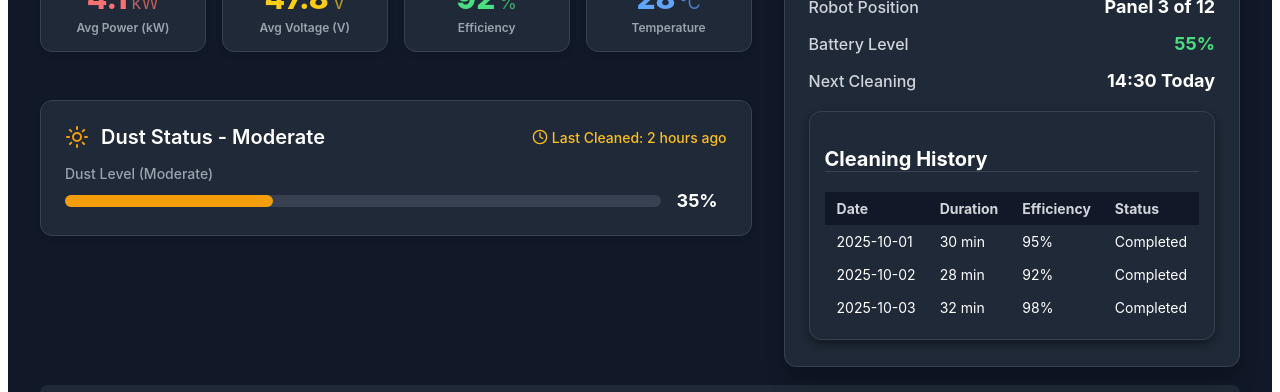
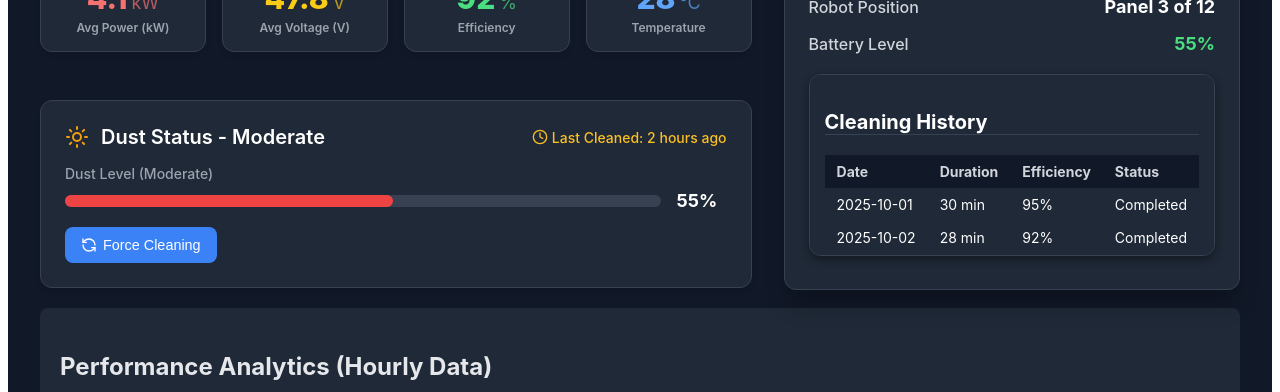
Before and after one commit to ionode-cloud/SolarPanelCleaning-IoT, a React (Vite) app in the folder frontend/: page / in a window 1280 px wide. Shown: the part 558-950 px from the top of the page. Built offline with nearby package versions, Linux system fonts and the light colour scheme.

Commit message:
add a button for clean solar panel forcely

```diff
--- a/frontend/src/App.css
+++ b/frontend/src/App.css
@@ -1,3 +1,4 @@
+
 .dashboard-container {
   min-height: 100vh;
   background-color: #111827;
@@ -537,8 +538,9 @@
 }
 /* Cleaning History Panel */
 .cleaning-history-panel {
+  max-height: 150px;
   margin-top: 20px;
-  background-color: #1f2937; /* Dark panel */
+  background-color: #1f2937;
   padding: 15px;
   border-radius: 12px;
   box-shadow: 0 4px 10px rgba(0, 0, 0, 0.4);
@@ -610,3 +612,22 @@
     color: #fff;
     border-bottom: 1px solid #374151;
 }
+
+.force-clean-btn {
+  margin-top: 1rem;
+  background-color: #3b82f6;
+  color: white;
+  border: none;
+  padding: 0.6rem 1rem;
+  border-radius: 8px;
+  font-size: 0.9rem;
+  cursor: pointer;
+  display: flex;
+  align-items: center;
+  justify-content: center;
+  transition: background-color 0.3s;
+}
+
+.force-clean-btn:hover {
+  background-color: #2563eb;
+}
--- a/frontend/src/App.jsx
+++ b/frontend/src/App.jsx
@@ -6,19 +6,42 @@ import HourlyStatusCard from "./components/HourlyStatusCard";
 import DustLevelBar from "./components/DustLevelBar";
 import LiveVideoPanel from "./components/LiveVideoPanel";
 import PerformanceChart from "./components/PerformanceChart";
-import "./App.css"
+import "./App.css";
 
 const App = () => {
-  const [data] = useState(initialMockData);
+  const [data, setData] = useState(initialMockData);
 
+  const handleForceClean = useCallback(() => {
+    const now = new Date();
+    const formattedDate = now.toISOString().split("T")[0]; // YYYY-MM-DD format
+    const newEntry = {
+      date: formattedDate,
+      duration: "25 min",
+      efficiency: Math.floor(Math.random() * 5) + 95, // random 95–99%
+      status: "Force Clean",
+    };
+
+    // Update dashboard data
+    setData((prev) => ({
+      ...prev,
+      dustLevel: 0,
+      dustStatus: "Clean",
+      lastCleaned: now.toLocaleString(),
+      cleaningHistory: [newEntry, ...prev.cleaningHistory],
+    }));
+
+    console.log("✅ Force cleaning triggered. Data updated.");
+  }, []);
+
+  // ✅ Handle data download
   const handleDownload = useCallback(() => {
     const dataToDownload = { timestamp: new Date().toISOString(), ...data };
     const jsonString = JSON.stringify(dataToDownload, null, 2);
-    const blob = new Blob([jsonString], { type: 'application/json' });
+    const blob = new Blob([jsonString], { type: "application/json" });
     const url = URL.createObjectURL(blob);
-    const a = document.createElement('a');
+    const a = document.createElement("a");
     a.href = url;
-    a.download = 'solar_dashboard_data.json';
+    a.download = "solar_dashboard_data.json";
     document.body.appendChild(a);
     a.click();
     document.body.removeChild(a);
@@ -28,52 +51,107 @@ const App = () => {
 
   return (
     <div className="dashboard-container">
+      {/* Header */}
       <header className="header">
         <div>
-          <h1 className="header-title text-white"><span className="text-yellow">Solar</span> Panel</h1>
+          <h1 className="header-title text-white">
+            <span className="text-yellow">Solar</span> Panel
+          </h1>
           <p className="header-subtitle">Real-time Monitoring & Control System</p>
         </div>
+
         <div className="header-actions">
-          <button onClick={handleDownload} className="download-button" title="Download All Current Data">
+          <button
+            onClick={handleDownload}
+            className="download-button"
+            title="Download All Current Data"
+          >
             <Download size={18} className="download-icon" /> Download Data
           </button>
-          <div className="text-green" style={{ fontWeight: 600, display: 'flex', alignItems: 'center' }}>
-            <Wifi size={20} style={{ marginRight: '0.5rem' }} /> System Online
+          <div
+            className="text-green"
+            style={{ fontWeight: 600, display: "flex", alignItems: "center" }}
+          >
+            <Wifi size={20} style={{ marginRight: "0.5rem" }} /> System Online
           </div>
         </div>
       </header>
 
+      {/* Main Dashboard */}
       <div className="main-grid">
+        {/* Left Side: Data & Dust */}
         <div className="data-section">
+          {/* Metric Cards */}
           <div className="data-cards-grid">
             <MetricCard title="Voltage" value={data.voltage} unit="V" icon={Zap} color="#d97706" />
             <MetricCard title="Current" value={data.current} unit="A" icon={Bolt} color="#059669" />
             <MetricCard title="Power" value={data.power} unit="kW" icon={Power} color="#dc2626" />
-            <MetricCard title="Energy Today" value={data.energyToday} unit="kWh" icon={Gauge} color="#2563eb" />
+            <MetricCard
+              title="Energy Today"
+              value={data.energyToday}
+              unit="kWh"
+              icon={Gauge}
+              color="#2563eb"
+            />
           </div>
+
+          {/* Hourly Status */}
           <div>
             <h3 className="hourly-status-section-title">Last Hourly Status</h3>
             <div className="hourly-status-grid">
-              <HourlyStatusCard title="Avg Power (kW)" value={data.avgPower.toFixed(1)} unit="kW" color="#f87171" icon={Power} />
-              <HourlyStatusCard title="Avg Voltage (V)" value={data.avgVoltage.toFixed(1)} unit="V" color="#facc15" icon={Zap} />
-              <HourlyStatusCard title="Efficiency" value={data.efficiency} unit="%" color="#4ade80" icon={TrendingUp} />
-              <HourlyStatusCard title="Temperature" value={data.temperature} unit="°C" color="#60a5fa" icon={Thermometer} />
+              <HourlyStatusCard
+                title="Avg Power (kW)"
+                value={data.avgPower.toFixed(1)}
+                unit="kW"
+                color="#f87171"
+                icon={Power}
+              />
+              <HourlyStatusCard
+                title="Avg Voltage (V)"
+                value={data.avgVoltage.toFixed(1)}
+                unit="V"
+                color="#facc15"
+                icon={Zap}
+              />
+              <HourlyStatusCard
+                title="Efficiency"
+                value={data.efficiency}
+                unit="%"
+                color="#4ade80"
+                icon={TrendingUp}
+              />
+              <HourlyStatusCard
+                title="Temperature"
+                value={data.temperature}
+                unit="°C"
+                color="#60a5fa"
+                icon={Thermometer}
+              />
             </div>
           </div>
-          <DustLevelBar percentage={data.dustLevel} status={data.dustStatus} lastCleaned={data.lastCleaned} />
+
+          {/* ✅ Dust Bar with Force Cleaning */}
+          <DustLevelBar
+            percentage={data.dustLevel}
+            status={data.dustStatus}
+            lastCleaned={data.lastCleaned}
+            onForceClean={handleForceClean} // <-- pass function
+          />
         </div>
 
+        {/* Right Side: Live Feed & Cleaning History */}
         <div className="video-column">
           <LiveVideoPanel
             progress={data.cleaningProgress}
             robotPosition={data.robotPosition}
             batteryLevel={data.batteryLevel}
             nextCleaning={data.nextCleaning}
-            cleaningHistory={data.cleaningHistory} // <-- pass here
+            cleaningHistory={data.cleaningHistory} // updated live
           />
         </div>
       </div>
 
+      {/* Performance Chart */}
       <PerformanceChart data={data.performanceData} />
     </div>
   );
--- a/frontend/src/components/DustLevelBar.jsx
+++ b/frontend/src/components/DustLevelBar.jsx
@@ -1,31 +1,61 @@
-import React from "react";
-import { Sun, Clock } from "lucide-react";
-import "../App.css"
-const DustLevelBar = ({ percentage, status, lastCleaned }) => {
-  let barColor = '#f59e0b';
-  if (percentage < 20) barColor = '#10b981';
-  else if (percentage > 50) barColor = '#ef4444';
+import React, { useState } from "react";
+import { Sun, Clock, RefreshCcw } from "lucide-react";
+import "../App.css";
+
+const DustLevelBar = ({ percentage, status, lastCleaned, onForceClean }) => {
+  const [currentPercentage, setCurrentPercentage] = useState(percentage);
+  const [currentStatus, setCurrentStatus] = useState(status);
+  const [lastClean, setLastClean] = useState(lastCleaned);
+
+  // Handle Force Cleaning
+  const handleForceClean = () => {
+    setCurrentPercentage(0);
+    setCurrentStatus("Clean");
+    const now = new Date().toLocaleString();
+    setLastClean(now);
+
+    // Notify parent to update history
+    if (onForceClean) {
+      onForceClean({
+        date: now,
+        duration: "3 min",
+        efficiency: 98,
+        status: "Completed (Force Clean)"
+      });
+    }
+  };
+
+  // Color logic
+  let barColor = "#f59e0b";
+  if (currentPercentage < 20) barColor = "#10b981";
+  else if (currentPercentage > 50) barColor = "#ef4444";
 
   return (
-    <div className="dust-bar-container" style={{ borderColor: '#374151' }}>
+    <div className="dust-bar-container" style={{ borderColor: "#374151" }}>
       <div className="dust-header">
         <Sun className="dust-icon" size={24} />
-        <div className="dust-title">Dust Status - {status}</div>
+        <div className="dust-title">Dust Status - {currentStatus}</div>
         <div className="last-cleaned">
-          <Clock size={16} style={{ marginRight: '0.25rem' }} /> Last Cleaned: {lastCleaned}
+          <Clock size={16} style={{ marginRight: "0.25rem" }} /> Last Cleaned: {lastClean}
         </div>
       </div>
 
-      <div className="dust-level-label">Dust Level ({status})</div>
+      <div className="dust-level-label">Dust Level ({currentStatus})</div>
       <div className="progress-wrapper">
         <div className="progress-bg">
           <div
             className="progress-bar"
-            style={{ width: `${percentage}%`, backgroundColor: barColor }}
+            style={{ width: `${currentPercentage}%`, backgroundColor: barColor }}
           ></div>
         </div>
-        <span className="progress-percentage">{percentage}%</span>
+        <span className="progress-percentage">{currentPercentage}%</span>
       </div>
+
+      {/* Force Cleaning Button */}
+      <button className="force-clean-btn" onClick={handleForceClean}>
+        <RefreshCcw size={16} style={{ marginRight: "6px" }} />
+        Force Cleaning
+      </button>
     </div>
   );
 };
--- a/frontend/src/components/LiveVideoPanel.jsx
+++ b/frontend/src/components/LiveVideoPanel.jsx
@@ -4,12 +4,10 @@ import "../App.css";
 import Robot from "../assets/solar img.jpg";
 import video from "../assets/Solar Cleaning.mp4";
 
-
 const LiveVideoPanel = ({ progress, robotPosition, batteryLevel, nextCleaning, cleaningHistory }) => {
   let batteryColor = "#4ade80";
   if (batteryLevel < 40) batteryColor = "#facc15";
   if (batteryLevel < 20) batteryColor = "#f87171";
-
 
   return (
     <div className="video-panel" style={{ borderColor: "#374151" }}>
@@ -41,10 +39,11 @@ const LiveVideoPanel = ({ progress, robotPosition, batteryLevel, nextCleaning, c
           </span>
         </div>
 
-        <div className="status-detail">
+        {/* <div className="status-detail">
           <span className="status-label">Next Cleaning</span>
           <span className="status-value-lg">{nextCleaning}</span>
-        </div>
+        </div> */}
+
         {/* Cleaning History */}
         <div className="cleaning-history-panel">
           <h3 className="Cleaning-History">Cleaning History</h3>
--- a/frontend/src/data/mockData.js
+++ b/frontend/src/data/mockData.js
@@ -1,3 +1,4 @@
+// data.js
 export const generatePerformanceData = () => {
   return Array.from({ length: 25 }, (_, i) => {
     const hour = i.toString().padStart(2, '0') + ':00';
@@ -18,12 +19,13 @@ export const generatePerformanceData = () => {
     };
   });
 };
+
 export const initialMockData = {
   voltage: 48.0,
   current: 11.6,
   power: 1.4,
   energyToday: 28.0,
-  dustLevel: 35,
+  dustLevel: 55,
   dustStatus: 'Moderate',
   lastCleaned: '2 hours ago',
   nextCleaning: '14:30 Today',
@@ -35,7 +37,7 @@ export const initialMockData = {
   batteryLevel: 55,
   cleaningProgress: 30,
   performanceData: generatePerformanceData(),
-  cleaningHistory: [ //solar cleaning
+  cleaningHistory: [ // solar cleaning
     { date: "2025-10-01", duration: "30 min", efficiency: 95, status: "Completed" },
     { date: "2025-10-02", duration: "28 min", efficiency: 92, status: "Completed" },
     { date: "2025-10-03", duration: "32 min", efficiency: 98, status: "Completed" },
```
Also changed, not shown: 1 other file (tests, documents, lock files or other folders). Lines whose indentation alone changed are shown as unchanged.
